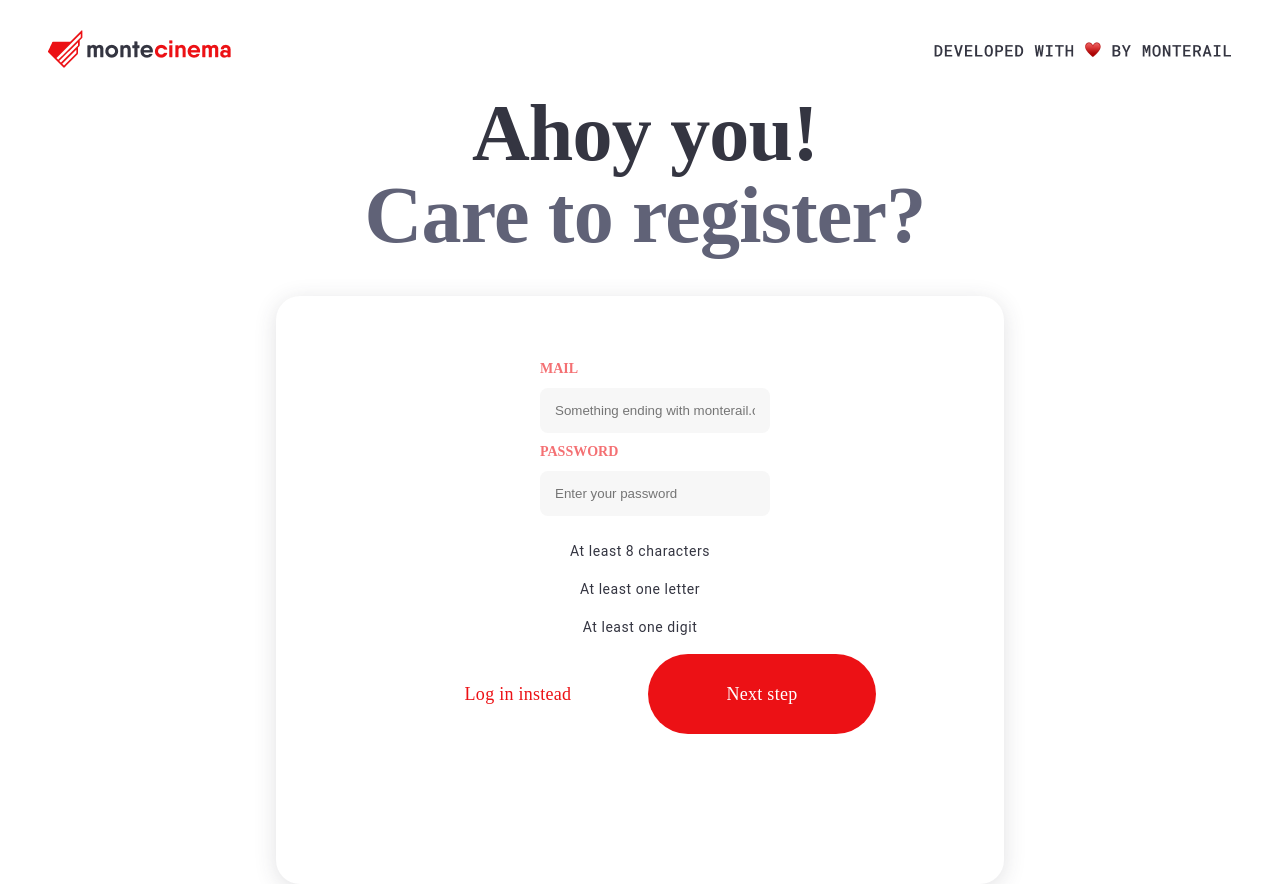
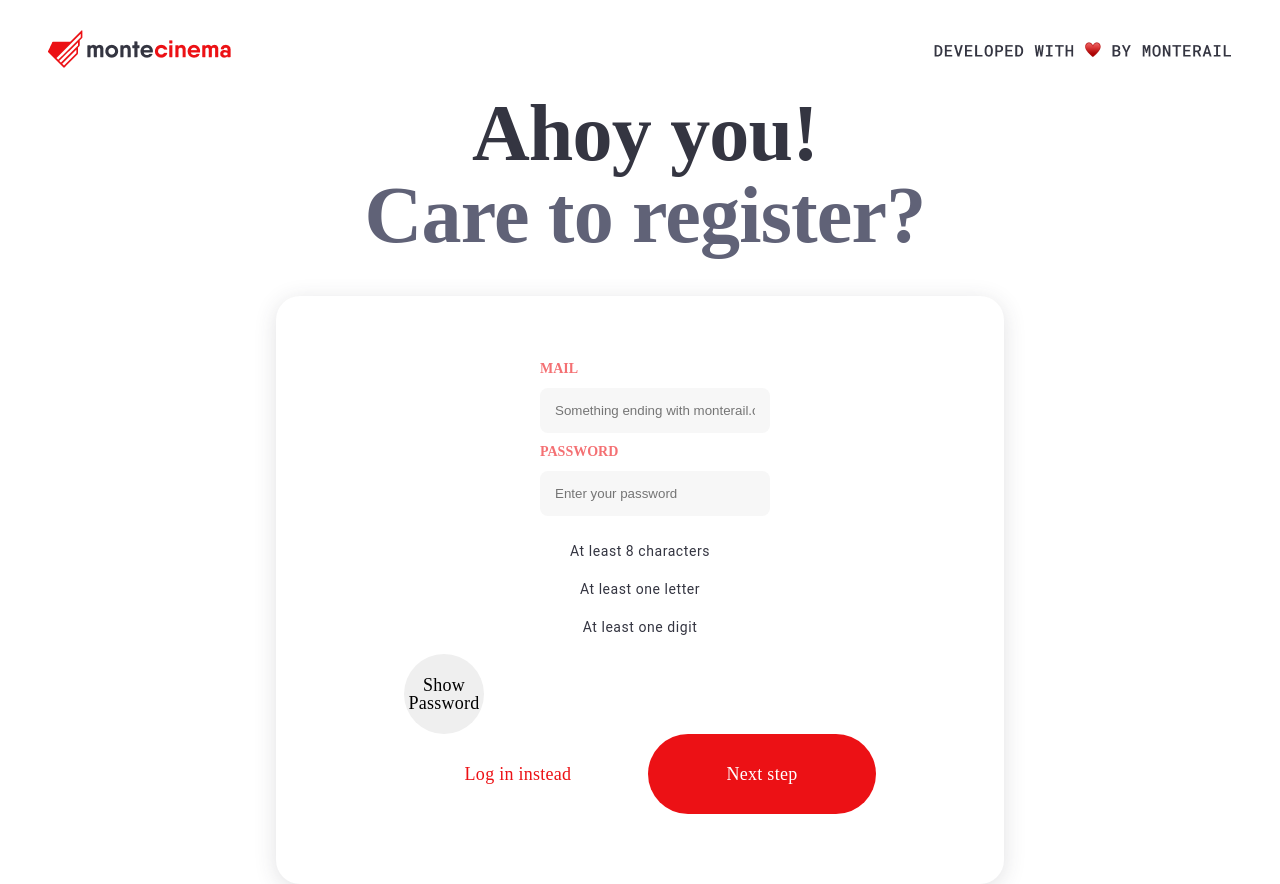
Before and after one commit to Rafal-Dabek/Cinema, a React (Create React App) app in the folder cinema/: page / in a window 1280 px wide. Built offline with nearby package versions, Linux system fonts and the light colour scheme.

Commit message:
password visibility button toggle beta

```diff
--- a/cinema/src/Components/Homepage.jsx
+++ b/cinema/src/Components/Homepage.jsx
@@ -15,8 +15,8 @@ export const HomePage=()=>{
     const [passwordShown, setPasswordShown] = useState(false);
     const [passwordValid, setPasswordValid] = useState(false);
     const [mailValid, setMailValid] = useState(false);
-    const togglePassword = () => {
-
+    const togglePassword = (e) => {
+        e.preventDefault();
         setPasswordShown(!passwordShown);
       };
 
@@ -125,7 +125,7 @@ const onChange=(e)=>{
                     <p className='helper' id='characters'>At least 8 characters</p>
                     <p className='helper' id='letter'>At least one letter</p>
                     <p className='helper' id='digit'>At least one digit</p>
-                   {/* <button onClick={togglePassword} id="passwordButton">Show Password</button>  not working correctly*/}
+                    <button onClick={togglePassword} id="passwordButton">Show Password</button>
                     <div className='buttonDiv'>
                     <button className='logIn' >Log in instead</button>
 
```
